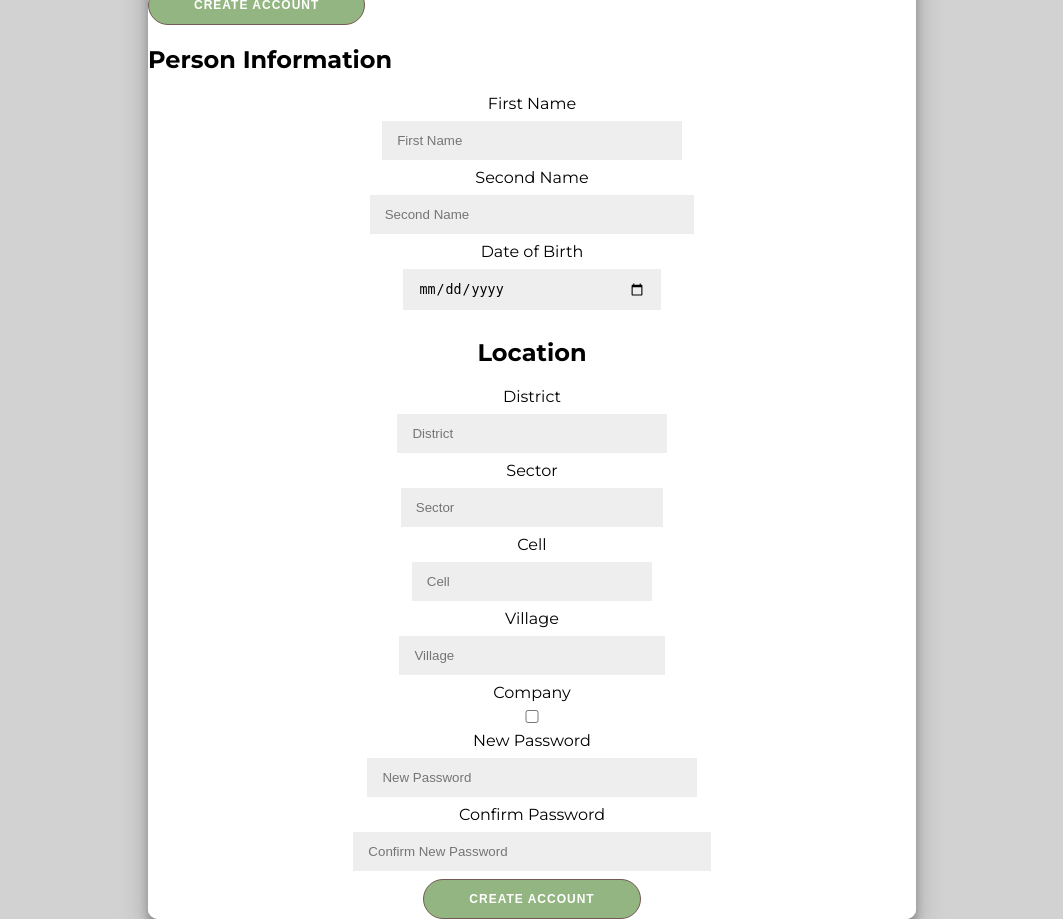
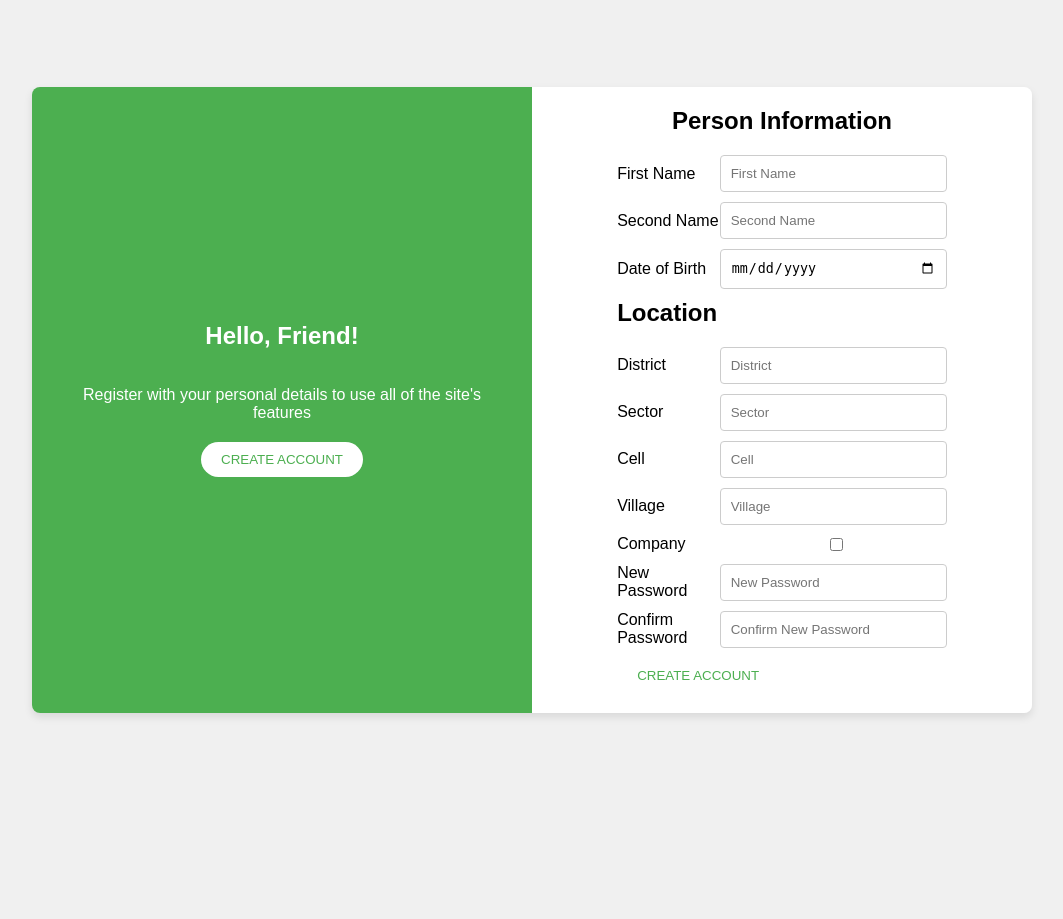
Before and after one commit to Daniel-IRYIVUZE/Eco_clean_Solutions, a Python web app: template templates/signup.html in a window 1280 px wide. Shown: the whole page, without its empty margins (108-1171 px from the left). After the commit the page ends 717 px from the top, so only its background shows below. Run offline with Jinja, Linux system fonts and the light colour scheme; the template is opened without the code that fills it, so the values that code supplies are empty.

Commit message:
Updating signup.css

```diff
--- a/templates/static/signup.css
+++ b/templates/static/signup.css
@@ -1,135 +1,97 @@
-@import url('https://fonts.googleapis.com/css2?family=Montserrat:wght@400;700&display=swap');
-
-* {
-    box-sizing: border-box;
-}
 
 body {
-    font-family: 'Montserrat', sans-serif;
-    background: #d2d2d3;
+    font-family: Arial, sans-serif;
     display: flex;
     justify-content: center;
     align-items: center;
     height: 100vh;
+    background-color: #f0f0f0;
     margin: 0;
 }
 
 .container {
-    background: #fff;
-    border-radius: 10px;
-    box-shadow: 0 14px 28px rgba(0, 0, 0, 0.25),
-                0 10px 10px rgba(0, 0, 0, 0.22);
-    position: relative;
+    display: flex;
+    flex-wrap: wrap;
+    width: 100%;
+    max-width: 1000px;
+    box-shadow: 0 4px 8px rgba(0,0,0,0.1);
+    border-radius: 8px;
     overflow: hidden;
-    width: 768px;
-    max-width: 100%;
-    min-height: 480px;
 }
 
-.form-container {
-    position: absolute;
-    top: 0;
-    height: 100%;
-    transition: all 0.6s ease-in-out;
+.green-side, .white-side {
+    padding: 20px;
+    flex: 1;
+    min-width: 300px;
+    display: flex;
+    flex-direction: column;
+    justify-content: center;
+    align-items: center;
 }
 
-.form-in-container {
-    left: 0;
-    width: 50%;
-    z-index: 2;
+.green-side {
+    background-color: #4caf50;
+    color: white;
 }
 
-.in-container {
-    position: absolute;
-    top: 0;
-    left: 50%;
-    width: 50%;
-    height: 100%;
-    overflow: hidden;
-    transition: transform 0.6s ease-in-out;
-    z-index: 100;
+.green-side h2, .white-side h2 {
+    margin: 0 0 20px;
 }
 
-.in {
-    background: #d941ffde;
-    background: linear-gradient(to right, #40cc2dd0, #0a500aa2);
-    color: #ffffffd8;
-    position: absolute;
-    left: -100%;
-    height: 100%;
-    width: 200%;
-    transform: translateX(0);
-    transition: transform 0.6s ease-in-out;
+.green-side p {
+    text-align: center;
+    margin-bottom: 20px;
 }
 
-.in-form {
-    position: absolute;
-    display: flex;
-    align-items: center;
-    justify-content: center;
-    flex-direction: column;
-    padding: 0 40px;
-    text-align: center;
-    top: 0;
-    height: 100%;
-    width: 50%;
-    transform: translateX(0);
-    transition: transform 0.6s ease-in-out;
+.green-side button, .white-side button {
+    background-color: white;
+    color: #4caf50;
+    border: none;
+    padding: 10px 20px;
+    border-radius: 20px;
+    cursor: pointer;
 }
 
-.in-form-right {
-    right: 0;
-    transform: translateX(0);
+.white-side {
+    background-color: white;
 }
 
-button {
-    border-radius: 20px;
-    border: 1px solid #745a55;
-    background-color: #407e2391;
-    color: #FFFFFF;
-    font-size: 12px;
-    font-weight: bold;
-    padding: 12px 45px;
-    letter-spacing: 1px;
-    text-transform: uppercase;
-    transition: transform 80ms ease-in;
+.form-group {
+    display: flex;
+    flex-direction: column;
+    width: 100%;
+    max-width: 400px;
+    margin-bottom: 10px;
 }
 
-button:active {
-    transform: scale(0.95);
+.form-group label {
+    margin-bottom: 5px;
 }
 
-button:focus {
-    outline: none;
+.form-group input {
+    padding: 10px;
+    border: 1px solid #ccc;
+    border-radius: 4px;
 }
 
-button.ghost {
-    background-color: transparent;
-    border-color: #FFFFFF;
+@media (min-width: 600px) {
+    .form-group {
+        flex-direction: row;
+        align-items: center;
+    }
+
+    .form-group label {
+        flex: 1;
+        margin-bottom: 0;
+    }
+
+    .form-group input {
+        flex: 2;
+    }
 }
 
-form {
-    background-color: #FFFFFF;
-    display: flex;
-    align-items: center;
-    justify-content: center;
-    flex-direction: column;
-    padding: 0 50px;
-    height: 100%;
-    text-align: center;
+@media (min-width: 768px) {
+    .container {
+        flex-wrap: nowrap;
+    }
 }
-
-input {
-    background-color: #eee;
-    border: none;
-    padding: 12px 15px;
-    margin: 8px 0;
-    width: 100%;
-}
-
-a {
-    color: #333;
-    font-size: 14px;
-    text-decoration: none;
-    margin: 15px 0;
-}
```
